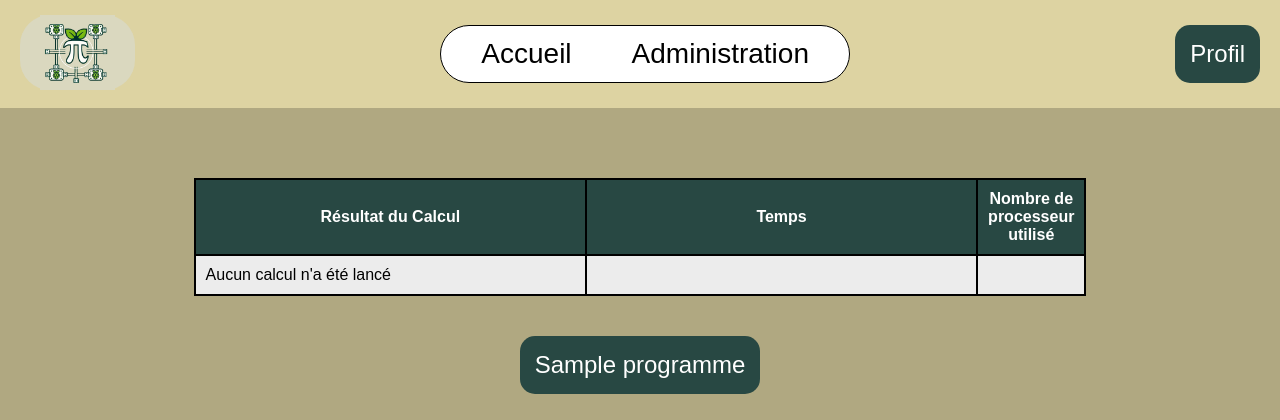
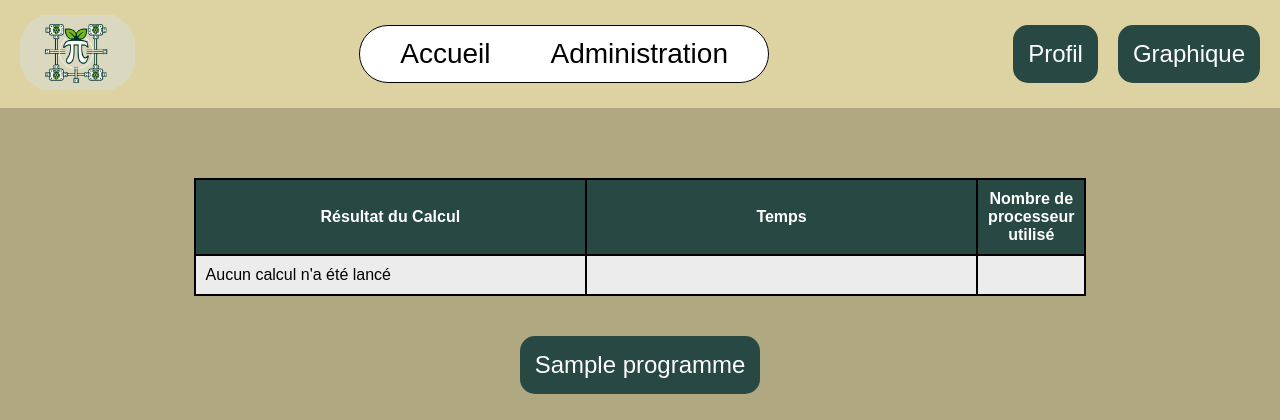
Before and after one commit to octogenarian78/SAE-S5, a PHP site: page /modules/index.php in a window 1280 px wide. Shown: the top 420 px of the page. Run offline with PHP 8.4, Linux system fonts and the light colour scheme; the visitor is signed in with stand-in values (Sample User, id 1); tables that the repository leaves empty or names only in its code hold one stand-in row (values such as "Sample post").

Commit message:
fix: Le bouton graphique avait disparu de la page module

```diff
--- a/site/modules/index.php
+++ b/site/modules/index.php
@@ -45,8 +45,8 @@ $logoLink = "../";
 if (isset($_SESSION["util_id"])){
     $menuButtons[] = "Accueil";
     $menuLinks[] = "../index.php";
-    $loginButtons = ["Profil"];
-    $loginLinks = ["../profile/index.php"];
+    $loginButtons = ["Profil", "Graphique"];
+    $loginLinks = ["../profile/index.php", "../graphique/"];
 }else{
     $loginButtons = ["Connexion"];
     $loginLinks = ["../signin/index.html"];
```
